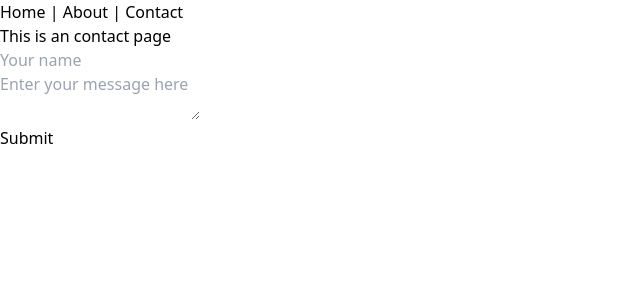
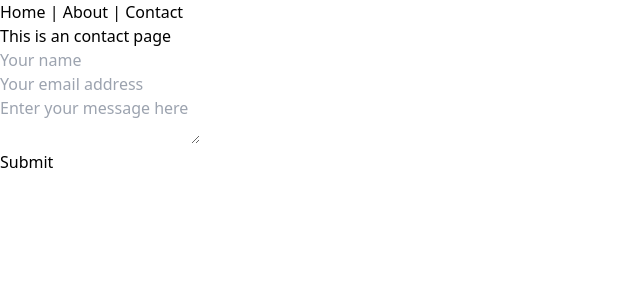
Before and after one commit to mannar-hielal/saladify, a Vue app: page /contact in a window 1280 px wide. Shown: the top 300 px of the page, without its empty margins (0-640 px from the left). Built offline with nearby package versions, Linux system fonts and the light colour scheme.

Commit message:
Add email field and email validations

```diff
--- a/src/views/Contact.vue
+++ b/src/views/Contact.vue
@@ -34,10 +34,33 @@
         </div>
 
         <!-- email -->
-        <!-- <div>
-          <label for="email">Email:</label>
-          <input type="email" id="email" v-model="form.email" />
-        </div> -->
+        <div>
+          <input
+            type="email"
+            id="email"
+            aria-label="email"
+            v-model="form.email"
+            @input="$v.form.email.$touch()"
+            :class="{
+              warning: $v.form.email.$error,
+              success: !$v.form.email.$invalid,
+            }"
+            placeholder="Your email address"
+          />
+          <!-- notification -->
+          <p
+            v-if="!$v.form.email.email && $v.form.email.$error"
+            class="text-red-500"
+          >
+            please input a valid email
+          </p>
+          <p
+            v-if="!$v.form.email.required && $v.form.email.$error"
+            class="text-red-500"
+          >
+            email is required
+          </p>
+        </div>
 
         <!-- message -->
         <div>
@@ -78,7 +101,7 @@
 </template>
 
 <script>
-import { required, minLength } from "vuelidate/lib/validators";
+import { required, minLength, email } from "vuelidate/lib/validators";
 
 export default {
   name: "Contact",
@@ -87,6 +110,7 @@ export default {
       form: {
         name: null,
         message: null,
+        email: null,
       },
     };
   },
@@ -99,6 +123,10 @@ export default {
       message: {
         required: required,
         minLength: minLength(10),
+      },
+      email: {
+        email: email,
+        required: required,
       },
     },
   },
```
